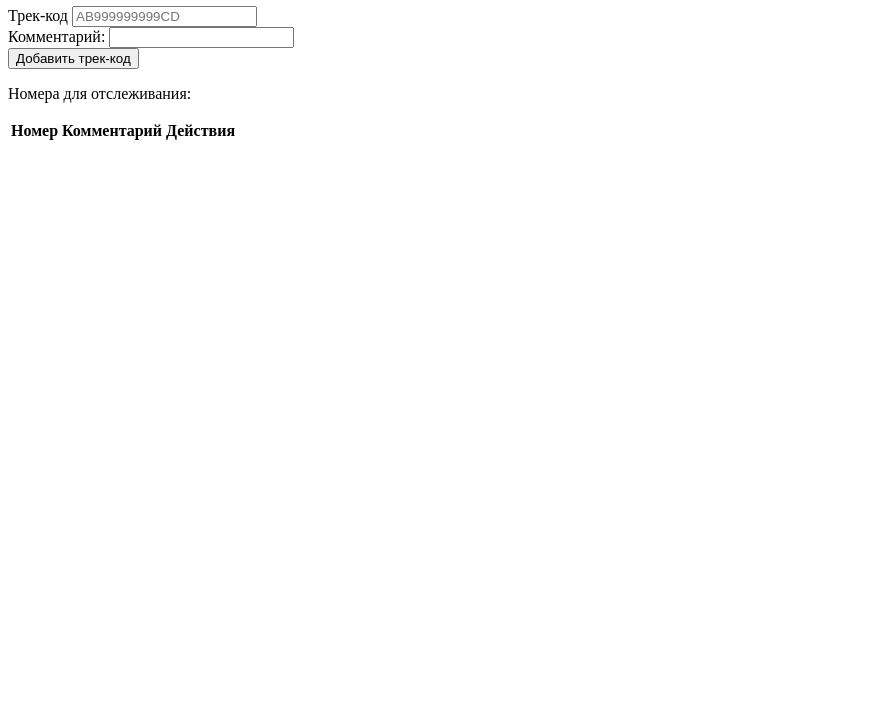
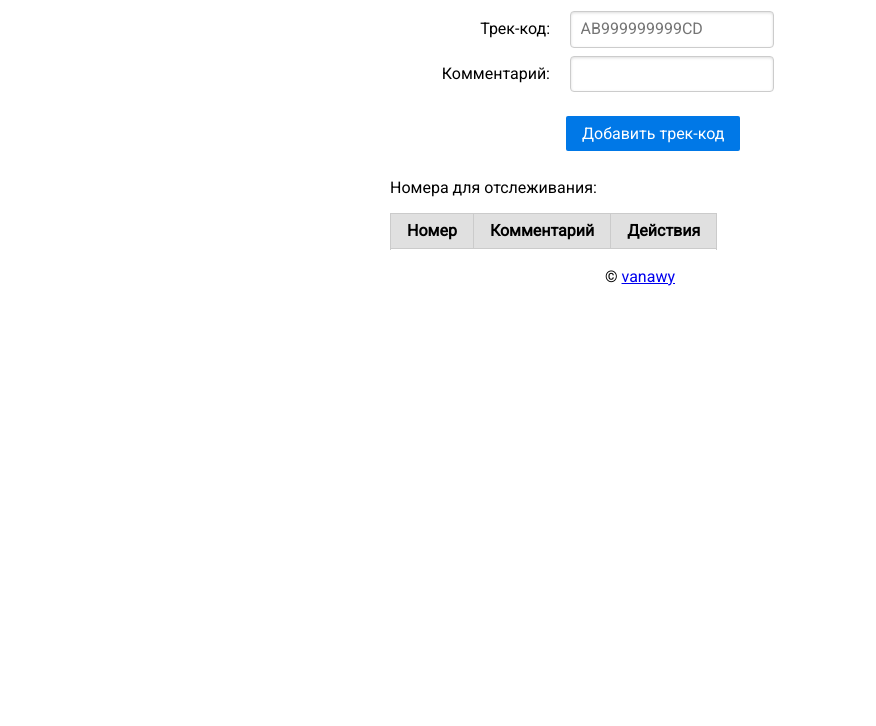
Before and after one commit to Vanawy/belpost-tracking-notes, a plain HTML site: page index.html in a window 1280 px wide. Shown: the part 74-800 px from the top of the page, without its empty margins (0-876 px from the left). Drawn offline with nearby package versions, Linux system fonts and the light colour scheme.

Commit message:
Add some styling

```diff
--- a/index.html
+++ b/index.html
@@ -6,21 +6,35 @@
         <meta name="description" content="Отслеживание посылок в Беларуси. Отправления проходящие через Белпочту">
         <script src="https://cdnjs.cloudflare.com/ajax/libs/jquery/3.4.1/jquery.min.js"></script>
         <script src="script.js"></script>
+        <link rel="stylesheet" href="https://unpkg.com/purecss@1.0.1/build/pure-min.css">
         <link rel="stylesheet" href="style.css">
+        <link href="https://fonts.googleapis.com/css?family=Roboto&display=swap" rel="stylesheet">
     </head>
     <body>
-        <h1>Отследить отправление</h1>
-        <form>
-            <label for="tracknumber">Трек-код</label>
-            <input type="text" id="tracknumber" placeholder="AB999999999CD"><br>
-            <label for="comment">Комментарий:</label>
-            <input type="text" id="comment" placeholder=""><br>
-            <input type="button" id="add-track" value="Добавить трек-код"><br>
-            <span id="error"></span>
-        </form>
-        <p>Номера для отслеживания:</p>
-        <div id="list">
-            <p><i>Здесь пусто</i></p>
+        <div class="content">
+            <center><h1>Отследить отправление</h1></center>
+            <form class="pure-form pure-form-aligned">
+                <fieldset>
+                    <div class="pure-control-group">
+                        <label for="tracknumber">Трек-код:</label>
+                        <input type="text" id="tracknumber" placeholder="AB999999999CD">
+                    </div>
+                    <div class="pure-control-group">
+                        <label for="comment">Комментарий:</label>
+                        <input type="text" id="comment" placeholder="">
+                    </div>
+                    <div class="pure-controls">
+                        <span id="error" class="pure-form-message"></span>
+                        <input type="button" id="add-track" value="Добавить трек-код" class="pure-button pure-button-primary"><br>
+                    </div>
+                </fieldset>
+            </form>
+            <p>Номера для отслеживания:</p>
+            <div>
+                <table class="pure-table pure-table-striped" id="table"></table>
+            </div>
+            <br>
+            <center>© <a href="https://vanawy.net">vanawy</a></center>
         </div>
     </body>
 </html>
--- a/script.js
+++ b/script.js
@@ -61,17 +61,18 @@ function removeNumber(id){
 }
 function makeTable(){
     const numbers = getNumbers();
-    let table = "<table><tr><th>Номер</th><th>Комментарий</th><th>Действия</th><tr>"
+    let table = "<thead><tr><th>Номер</th><th>Комментарий</th><th>Действия</th><tr></thead><tbody>";
     for(let number of numbers){
         table += getTableRecord(number);
     }
-    $("#list").html(table);
+    table += "</tbody>";
+    $("#table").html(table);
 }
 function getTableRecord(number){
-    let actions = `<a href="${getTrackUrl(number)}" target="_blank">Отследить</a>`;
+    let actions = `<a href="${getTrackUrl(number.id)}" target="_blank">Отследить</a> `;
     actions += `<a href="#" onclick="removeNumber('${number.id}')">Удалить</a>`;
     return `<tr><td>${number.id}</td><td>${number.c}</td><td>${actions}</td></tr>`;
 }
-function getTrackUrl(number){
-    return BELPOST_API + number;
+function getTrackUrl(id){
+    return BELPOST_API + id;
 }
--- a/style.css
+++ b/style.css
@@ -1,3 +1,10 @@
 .error{
     border-color: rgb(255, 62, 100);
 }
+.content{
+    max-width: 500px;
+    margin: auto;
+}
+body{
+    font-family: 'Roboto', sans-serif;
+}
```
